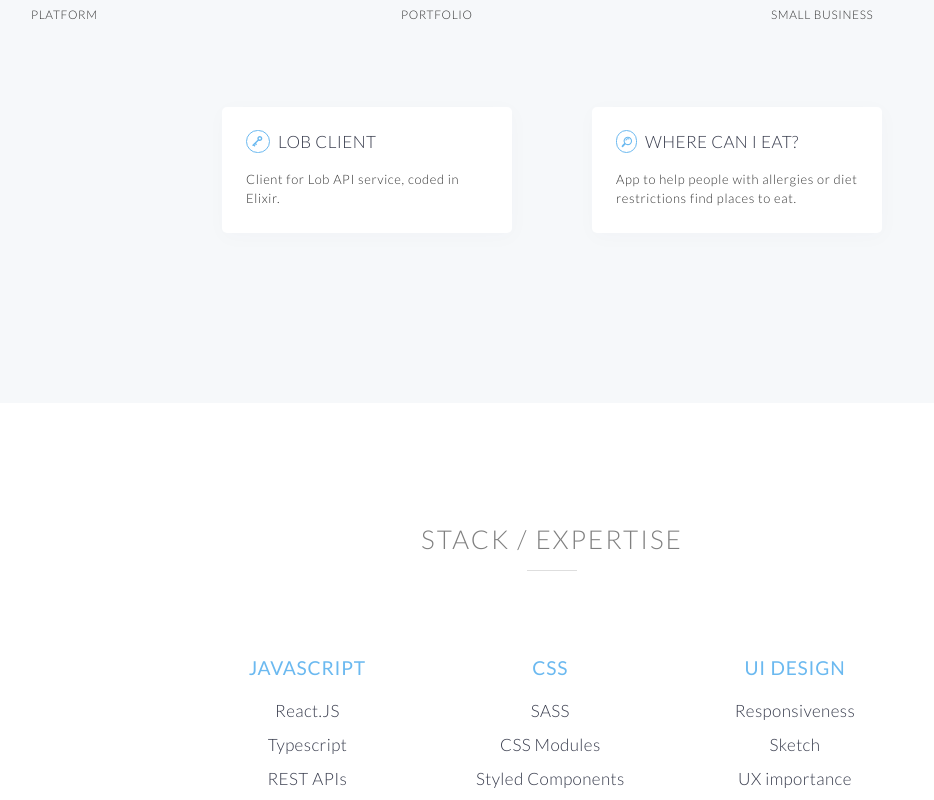
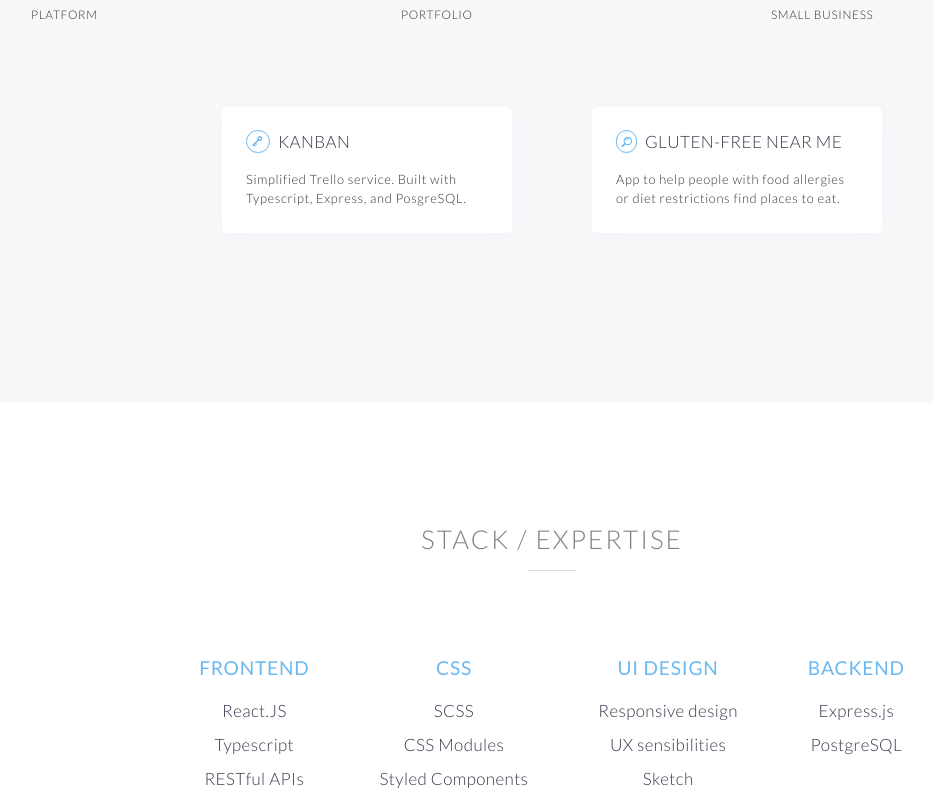
Before and after one commit to nicolespicymayoo/portfolio-new, a Next.js app: page / in a window 1280 px wide. Shown: the part 1360-2160 px from the top of the page, without its empty margins (88-1022 px from the left). Built offline with nearby package versions, Linux system fonts and the light colour scheme.

Commit message:
updated recent work

```diff
--- a/pages/About.js
+++ b/pages/About.js
@@ -132,23 +132,22 @@ const AboutSectionTitle = styled.div`
   font-weight: 200;
   letter-spacing: 2px;
   margin-bottom: 40px;
-  color: rgba(0,0,0,.5);
+  color: rgba(0, 0, 0, 0.5);
   font-size: 26px;
 `
 
 const AboutParagraph = styled.div`
   font-size: 16px;
   line-height: 1.6;
-  letter-spacing: .28px;
+  letter-spacing: 0.28px;
   color: black;
   font-weight: 150;
-  a{
+  a {
     color: black;
     text-decoration-style: solid;
-    text-decoration-color: rgba(0,0,0,.2);
-
+    text-decoration-color: rgba(0, 0, 0, 0.2);
   }
-  a:visited{
+  a:visited {
     color: black;
   }
 `
--- a/pages/Header.js
+++ b/pages/Header.js
@@ -21,7 +21,7 @@ const Header = () => (
       <Logo height="30px" width="30px" fill="#f5f5f5"/>
       <LogoTitle>Nicole Mayo</LogoTitle>
       <LogoSubtitle>
-        Software Development
+        Frontend Development
       </LogoSubtitle>
     </HeaderContent>
     <Navbar />
--- a/pages/Portfolio.js
+++ b/pages/Portfolio.js
@@ -74,7 +74,7 @@ const Portfolio = () => (
       />
       <PortfolioItemWeb
         image={'../static/portfolio.png'}
-        link="https://jjartproduction.com/"
+        link="https://jjart.shop/"
         title="JJ Art Productions"
         websiteType="Portfolio"
       />
@@ -86,11 +86,11 @@ const Portfolio = () => (
       />
     </PortfolioList>
     <PortfolioList>
-      <a target="_blank" href="https://github.com/nicolespicymayoo/lob-elixir">
+      <a target="_blank" href="https://github.com/nicolespicymayoo/kanban">
         <PortfolioItem>
           <Icon><KeyIcon/></Icon>
-          <Title>Lob Client</Title>
-          <Description>Client for Lob API service, coded in Elixir.</Description>
+          <Title>Kanban</Title>
+          <Description>Simplified Trello service. Built with Typescript, Express, and PosgreSQL.</Description>
         </PortfolioItem>
       </a>
       <a
@@ -99,8 +99,8 @@ const Portfolio = () => (
       >
         <PortfolioItem>
           <Icon><SearchIcon/></Icon>
-          <Title>Where can I eat?</Title>
-           <Description>App to help people with allergies or diet restrictions find places to eat.</Description>
+          <Title>Gluten-free near me</Title>
+           <Description>App to help people with food allergies or diet restrictions find places to eat.</Description>
         </PortfolioItem>
       </a>
     </PortfolioList>
--- a/pages/Services.js
+++ b/pages/Services.js
@@ -126,6 +126,7 @@ const ServicesSection = styled(HomeSection)`
 const ServiceList = styled.div`
   margin: auto;
   text-align: center;
+  max-width: 1000px;
 `
 
 const ServiceItem = styled.div`
--- a/pages/Skills.js
+++ b/pages/Skills.js
@@ -11,25 +11,32 @@ const Skills = () => (
     </SectionTitle>
     <SkillList>
       <SkillItem>
-        <SkillTitle>Javascript</SkillTitle>
+        <SkillTitle>Frontend</SkillTitle>
         <SkillBullet>React.JS</SkillBullet>
         <SkillBullet>Typescript</SkillBullet>
-        <SkillBullet>REST APIs</SkillBullet>
+        <SkillBullet>RESTful APIs</SkillBullet>
       </SkillItem>
 
       <SkillItem>
         <SkillTitle>CSS</SkillTitle>
-        <SkillBullet>SASS</SkillBullet>
+        <SkillBullet>SCSS</SkillBullet>
         <SkillBullet>CSS Modules</SkillBullet>
         <SkillBullet>Styled Components</SkillBullet>
       </SkillItem>
 
       <SkillItem>
         <SkillTitle>UI Design</SkillTitle>
-        <SkillBullet>Responsiveness</SkillBullet>
+        <SkillBullet>Responsive design</SkillBullet>
+        <SkillBullet>UX sensibilities</SkillBullet>
         <SkillBullet>Sketch</SkillBullet>
-        <SkillBullet>UX importance</SkillBullet>
       </SkillItem>
+
+      <SkillItem>
+        <SkillTitle>Backend</SkillTitle>
+        <SkillBullet>Express.js</SkillBullet>
+        <SkillBullet>PostgreSQL</SkillBullet>
+      </SkillItem>
+
     </SkillList>
   </HomeSection>
 )
@@ -39,6 +46,7 @@ export default Skills
 const SkillList = styled.div`
   margin: auto;
   text-align: center;
+  max-width: 900px;
 `
 
 const SkillItem = styled.div`
@@ -46,10 +54,10 @@ const SkillItem = styled.div`
   vertical-align: top;
   font-weight: 100;
   text-align: center;
-  padding: 0 55px;
+  padding: 0 35px;
   margin: auto;
   ${mediaQuery.tablet`
-      padding: 0 35px;
+      padding: 0 35px 50px;
   `}
   ${mediaQuery.mobile`
       padding: 10px 30px 50px;
--- a/redirect.json
+++ b/redirect.json
@@ -1,5 +1,5 @@
 {
   "rules": [
-    { "dest": "nicolemayo.codes" }
+    { "dest": "nmyo.co" }
   ]
 }
```
Also changed, not shown: package.json (+4 -4 lines), 2 other files (tests, documents, lock files or other folders).
